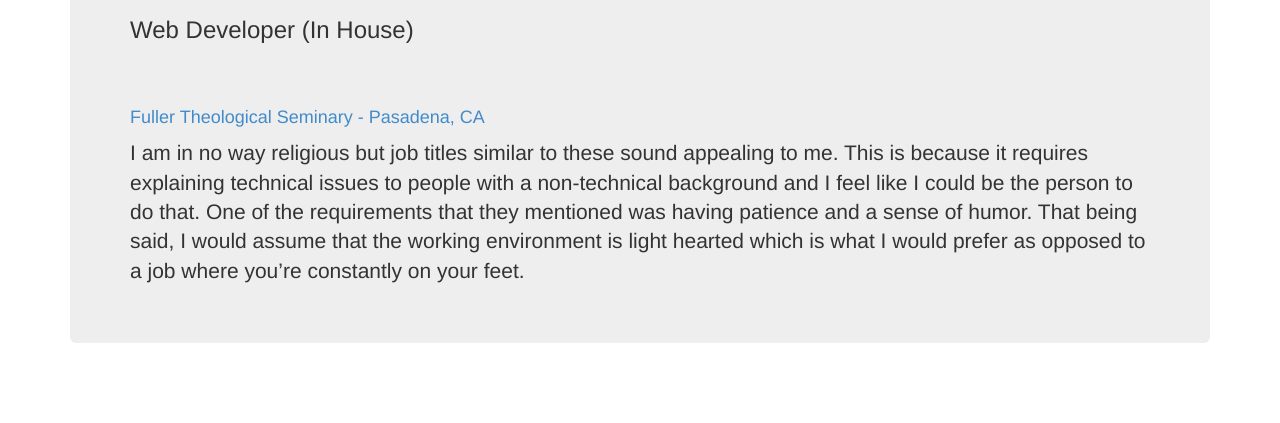
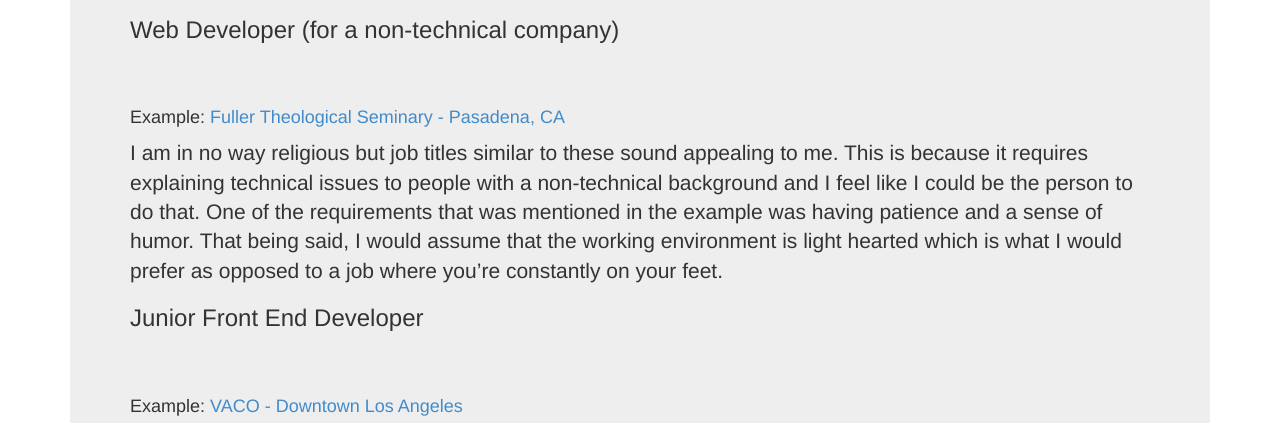
Before and after one commit to jag1993/CareerHW, a plain HTML site: page index.html in a window 1280 px wide. Shown: the part 475-898 px from the top of the page. Before the commit the page ends 848 px from the top, so only its background shows below. Drawn offline with Linux system fonts and the light colour scheme.

Commit message:
Added new info

```diff
--- a/index.html
+++ b/index.html
@@ -13,7 +13,7 @@
 <h1> Jose Garcia </h1>
 <h2> Job Specifications: </h2>
 <li>	Completed a certificate(s) or coursework related to web technologies </li>
-<li>	 Working knowledge of Front End languages (HTML, CSS, and JavaScript/jQuery) </li>
+<li>	Working knowledge of Front End languages (HTML, CSS, and JavaScript/jQuery) </li>
 <li>	Working knowledge of Front end frameworks like Bootstrap </li>
 <li>	Working knowledge of databases (MySQL) </li>
 <li>	Working knowledge of version control (Git) </li>
@@ -21,12 +21,20 @@
 
 <h2> Desired Job Titles: </h2>
 
-<h3> Web Developer (In House)</h3>
-<h4> <a href="http://www.indeed.com/cmp/Fuller-Theological-Seminary/jobs/Web-Developer-bc9517f774293737?q=junior+web+developer
+<h3>Web Developer (for a non-technical company)</h3>
+<h4> Example: <a href="http://www.indeed.com/cmp/Fuller-Theological-Seminary/jobs/Web-Developer-bc9517f774293737?q=junior+web+developer
 "> Fuller Theological Seminary - Pasadena, CA </a></h4>
 
 <p>I am in no way religious but job titles similar to these sound appealing to me. This is because it requires explaining technical issues to people with a non-technical background and I feel like I could be the person to do that.
-One of the requirements that they mentioned was having patience and a sense of humor. That being said, I would assume that the working environment is light hearted which is what I would prefer as opposed to a job where you’re constantly on your feet. </p>
+One of the requirements that was mentioned in the example was having patience and a sense of humor. That being said, I would assume that the working environment is light hearted which is what I would prefer as opposed to a job where you’re constantly on your feet. </p>
+
+
+
+<h3>Junior Front End Developer</h3>
+<h4> Example: <a href="http://www.vaco.com/job-search.html?record_id=6247&referrer=%2Fjob-search.html%3Fpage%3D13%26search%3D%26address%3D%26miles%3D25%26type%3D%26order%3Dad_startdate%2520DESC%26industry%3D%26location%3D%26lat%3D%26lng%3D%26submit%3DFIND%2520JOBS"> VACO - Downtown Los Angeles </a></h4>
+
+<p>I feel like I would enjoy doing front end web development work because I did enjoy the front end projects so far. I feel like I may have working knowledge of CSS and HTML but throughout the course I aim to improve on JavaScript. I mentioned MySQL because I like working with databases especially through web applications. I feel that database knowledge would still be needed eventually for front end devs as well.   </p>
+
 
 </div>
 </div>
```
